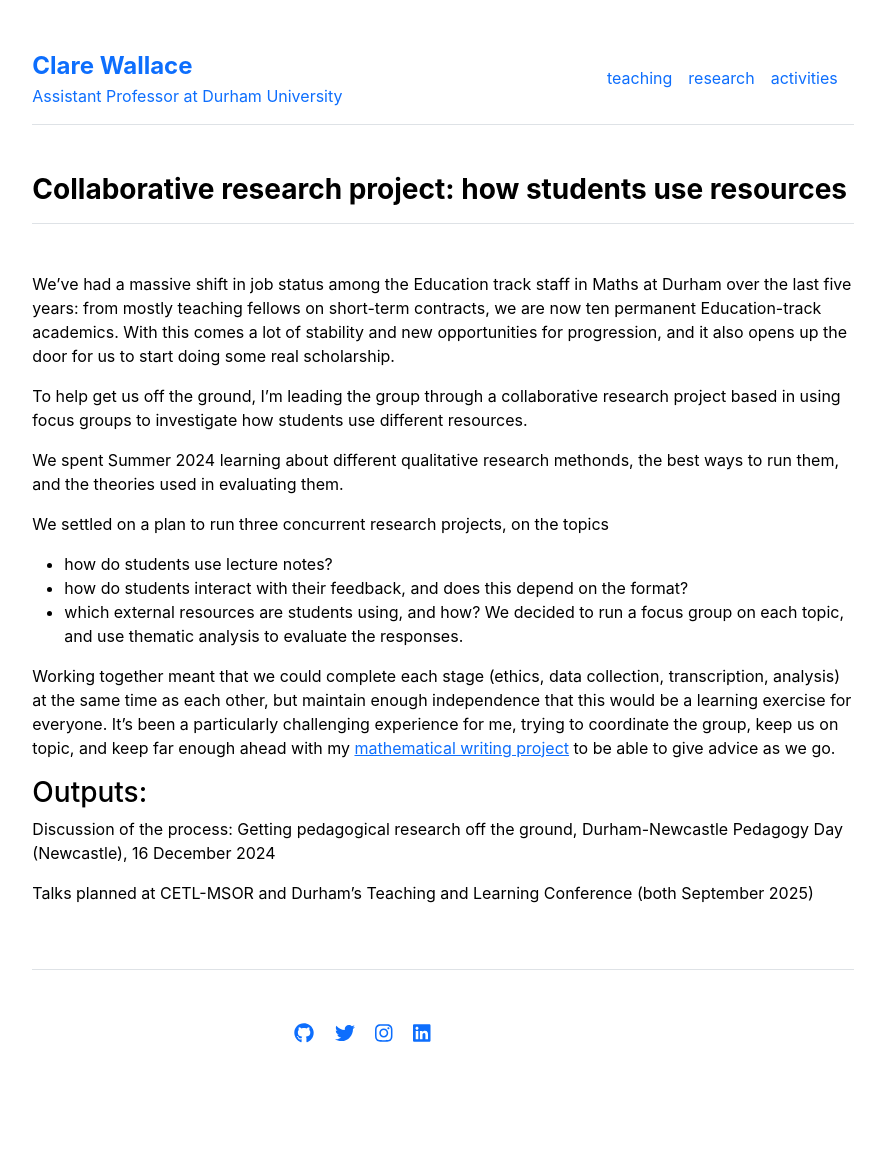
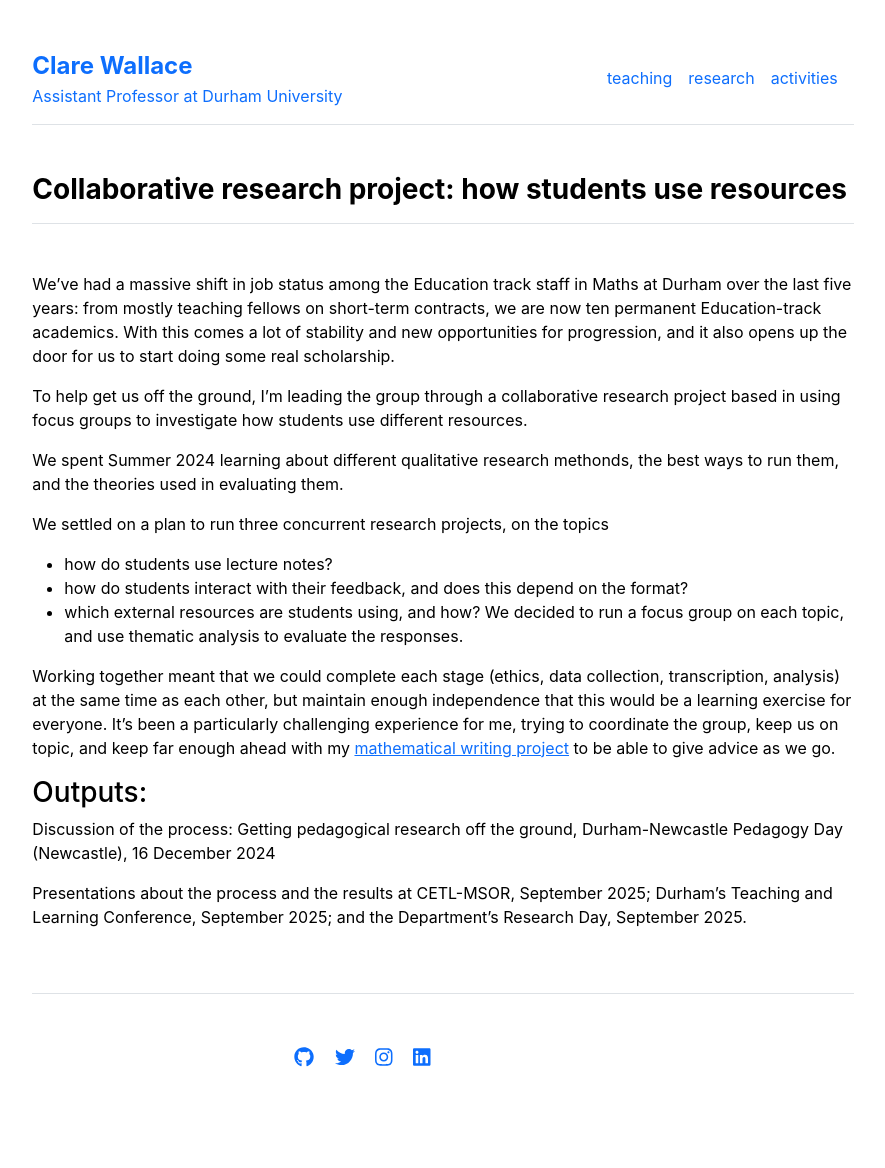
Before and after one commit to CWallace23/cwallace23.github.io, a Jekyll site: the page built from _posts/2025-06-04-collaborative-research-project.md, in a window 1280 px wide. Shown: the whole page, without its empty margins (197-1082 px from the left). Built offline with Jekyll 4.4.1, drawn with Linux system fonts in a browser that asks for light colours; before the commit the page ends 1144 px from its top, so only the background shows below that.

Commit message:
talks given Sept 2025

```diff
--- a/_data/talks.yml
+++ b/_data/talks.yml
@@ -6,6 +6,7 @@ featured:
 
 
 index:
+- {name: 'Students` scholarship in STACK', location: 'Durham Learning and Teaching Conference 2025', date: '15 September 2025', url:''}
 - {name: 'Getting pedagogical research off the ground', location: 'CETL-MSOR 2025', date: '5 September 2025', url: 'https://pcwww.liv.ac.uk/~jebanks/home.html'}
 - {name: 'Peer assessment in maths: Can it work?', location: 'TALMO online seminars', date: '18 June 2025', url: 'http://talmo.uk/events.html'}
 - {name: 'Students as STACKers: using STACK as a dissertation project (plenary talk)', location: 'STACK Conference 2025, Durham University', date: '8 April 2025', url: 'https://sites.google.com/view/stack2025/home'}
--- a/_posts/2025-06-04-collaborative-research-project.md
+++ b/_posts/2025-06-04-collaborative-research-project.md
@@ -21,4 +21,6 @@ Working together meant that we could complete each stage (ethics, data collectio
 
 Discussion of the process: Getting pedagogical research off the ground, Durham-Newcastle Pedagogy Day (Newcastle), 16 December 2024
 
-Talks planned at CETL-MSOR and Durham's Teaching and Learning Conference (both September 2025)
+Presentations about the process and the results at CETL-MSOR, September 2025;
+Durham's Teaching and Learning Conference, September 2025;
+and the Department's Research Day, September 2025.
```
Also changed, not shown: _posts/2025-06-06-students-writing-STACK.md (+2 -1 lines).
